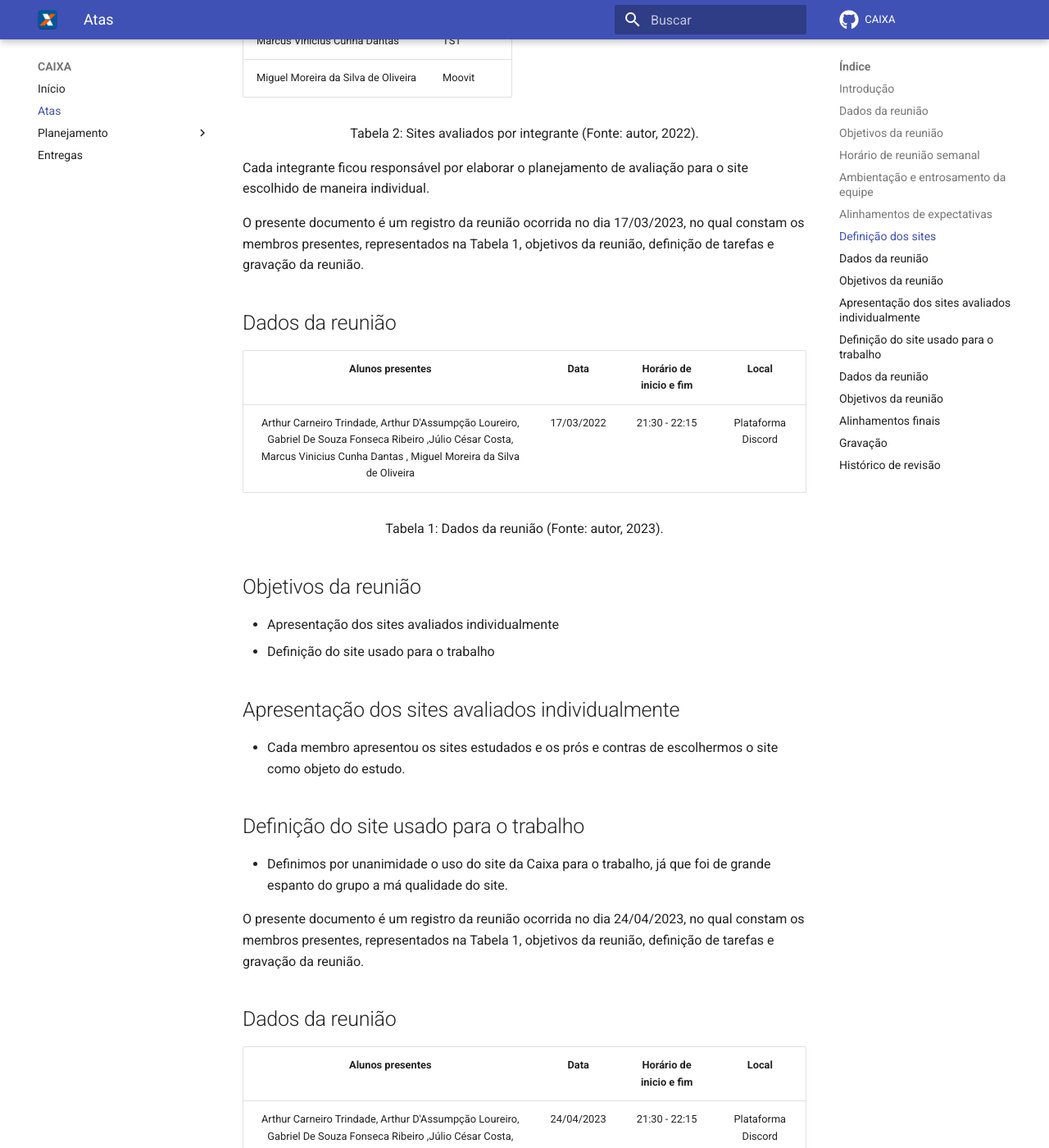
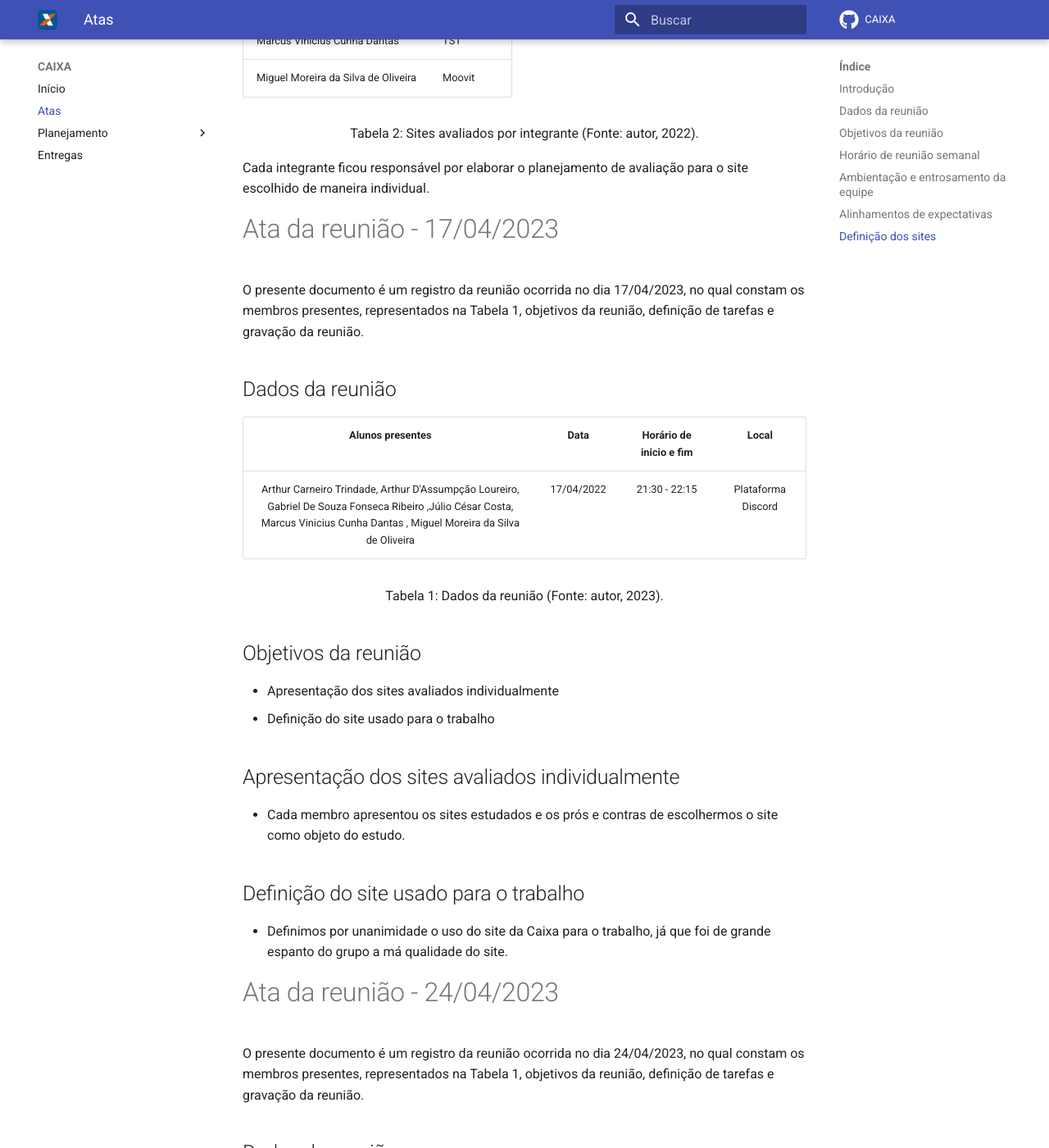
Before and after one commit to Interacao-Humano-Computador/2023.1-ISSNet, an MkDocs documentation site: the page built from gitpages/docs/atas.md, in a window 1280 px wide and 1400 px high, scrolled down 1581 px. Shown: the whole window at 82% size. Built offline with MkDocs 1.6.1 and Material for MkDocs 9.7.7, drawn with Linux system fonts in a browser that asks for light colours; comment, search, counter and statistics services are not loaded.

Commit message:
Update atas.md

```diff
--- a/gitpages/docs/atas.md
+++ b/gitpages/docs/atas.md
@@ -53,13 +53,15 @@
 
 Cada integrante ficou responsável por elaborar o planejamento de avaliação para o site escolhido de maneira individual.
 
-O presente documento é um registro da reunião ocorrida no dia 17/03/2023, no qual constam os membros presentes, representados na Tabela 1, objetivos da reunião, definição de tarefas e gravação da reunião.
+# Ata da reunião - 17/04/2023
+
+O presente documento é um registro da reunião ocorrida no dia 17/04/2023, no qual constam os membros presentes, representados na Tabela 1, objetivos da reunião, definição de tarefas e gravação da reunião.
 
 ## Dados da reunião
 
 |                                    Alunos presentes                                     |    Data    | Horário de inicio e fim |      Local       |
 | :-------------------------------------------------------------------------------------: | :--------: | :---------------------: | :--------------: |
-| Arthur Carneiro Trindade, Arthur D'Assumpção Loureiro, Gabriel De Souza Fonseca Ribeiro ,Júlio César Costa, Marcus Vinicius Cunha Dantas , Miguel Moreira da Silva de Oliveira     | 17/03/2022 |      21:30 - 22:15      | Plataforma Discord |
+| Arthur Carneiro Trindade, Arthur D'Assumpção Loureiro, Gabriel De Souza Fonseca Ribeiro ,Júlio César Costa, Marcus Vinicius Cunha Dantas , Miguel Moreira da Silva de Oliveira     | 17/04/2022 |      21:30 - 22:15      | Plataforma Discord |
 
 <div style="text-align: center">
 <p> Tabela 1: Dados da reunião (Fonte: autor, 2023). </p>
@@ -80,6 +82,7 @@
 
 
 
+# Ata da reunião - 24/04/2023
 
 O presente documento é um registro da reunião ocorrida no dia 24/04/2023, no qual constam os membros presentes, representados na Tabela 1, objetivos da reunião, definição de tarefas e gravação da reunião.
 
```
